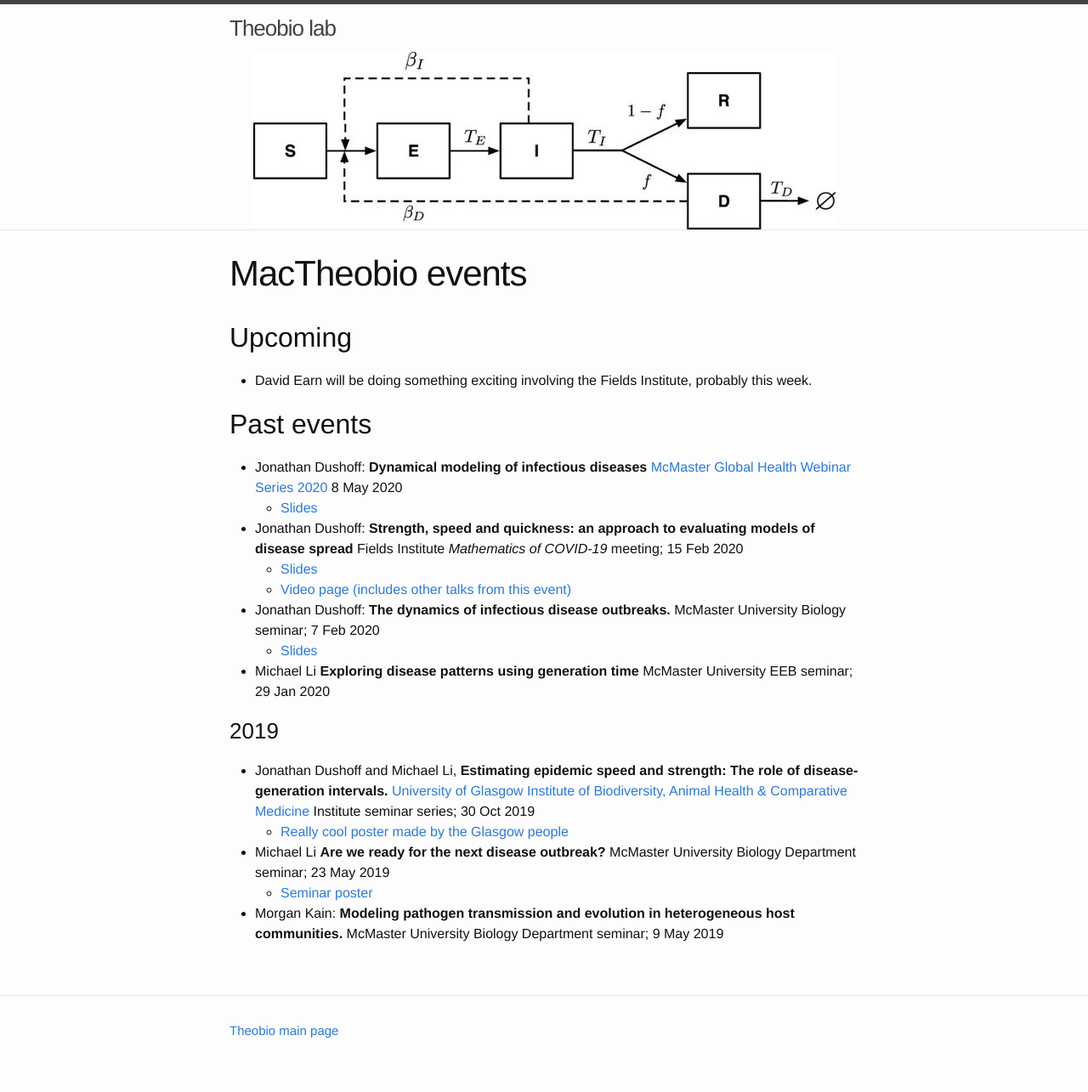
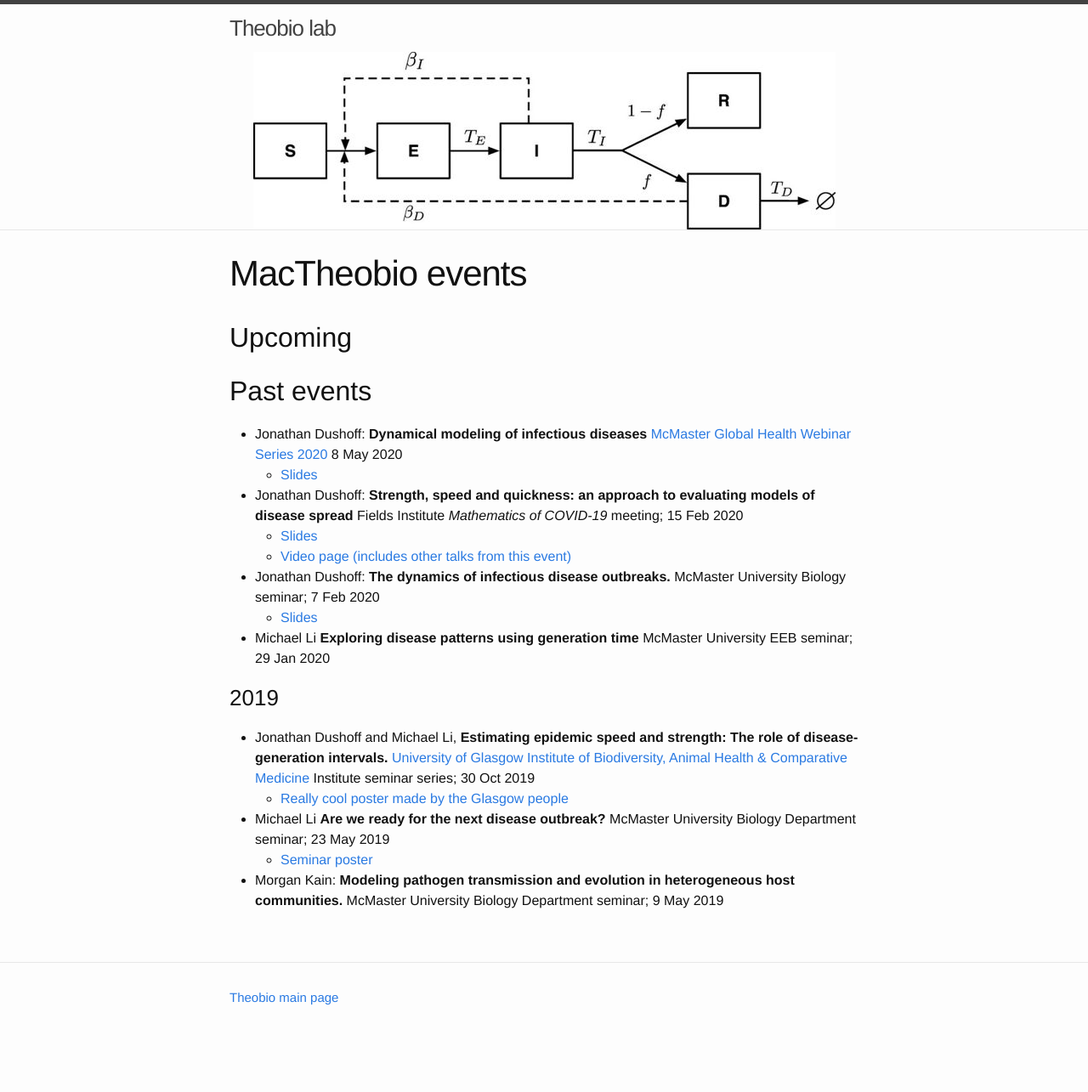
Before and after one commit to mac-theobio/mac-theobio.github.io, a Jekyll site: the page built from events/index.md, in a window 1280 px wide. Shown: the whole page at 85% size. Built offline with Jekyll 4.4.1, drawn with Linux system fonts in a browser that asks for light colours; after the commit the page ends 1246 px from its top, so only the background shows below that.

Commit message:
Delete Earn Fields for now

```diff
--- a/events/index.md
+++ b/events/index.md
@@ -7,8 +7,6 @@ title: MacTheobio events
 {% comment %}
 Comment out header when there is nothing under it.
 {% endcomment %}
-
-* David Earn will be doing something exciting involving the Fields Institute, probably this week.
 
 ## Past events
 * Jonathan Dushoff:
```
